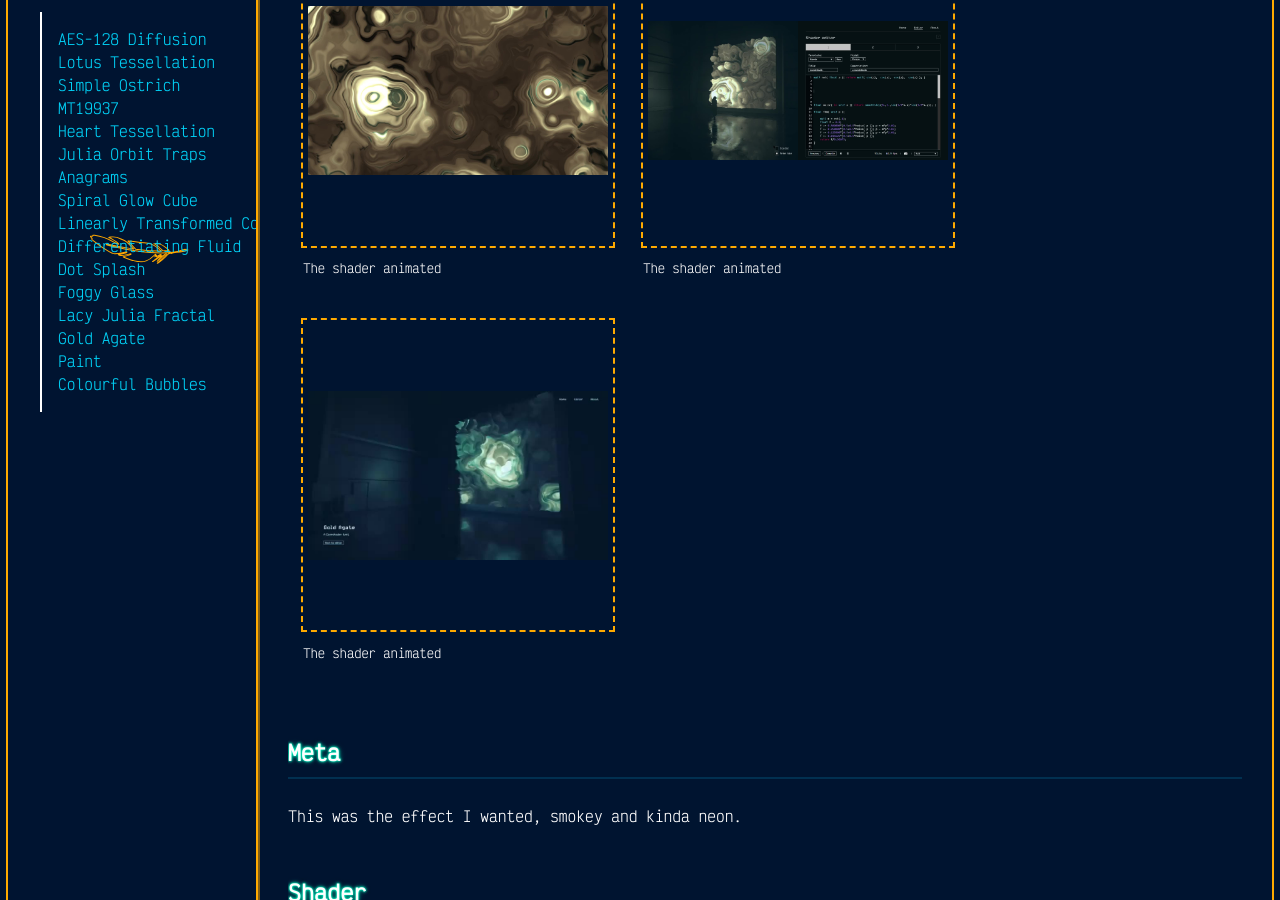
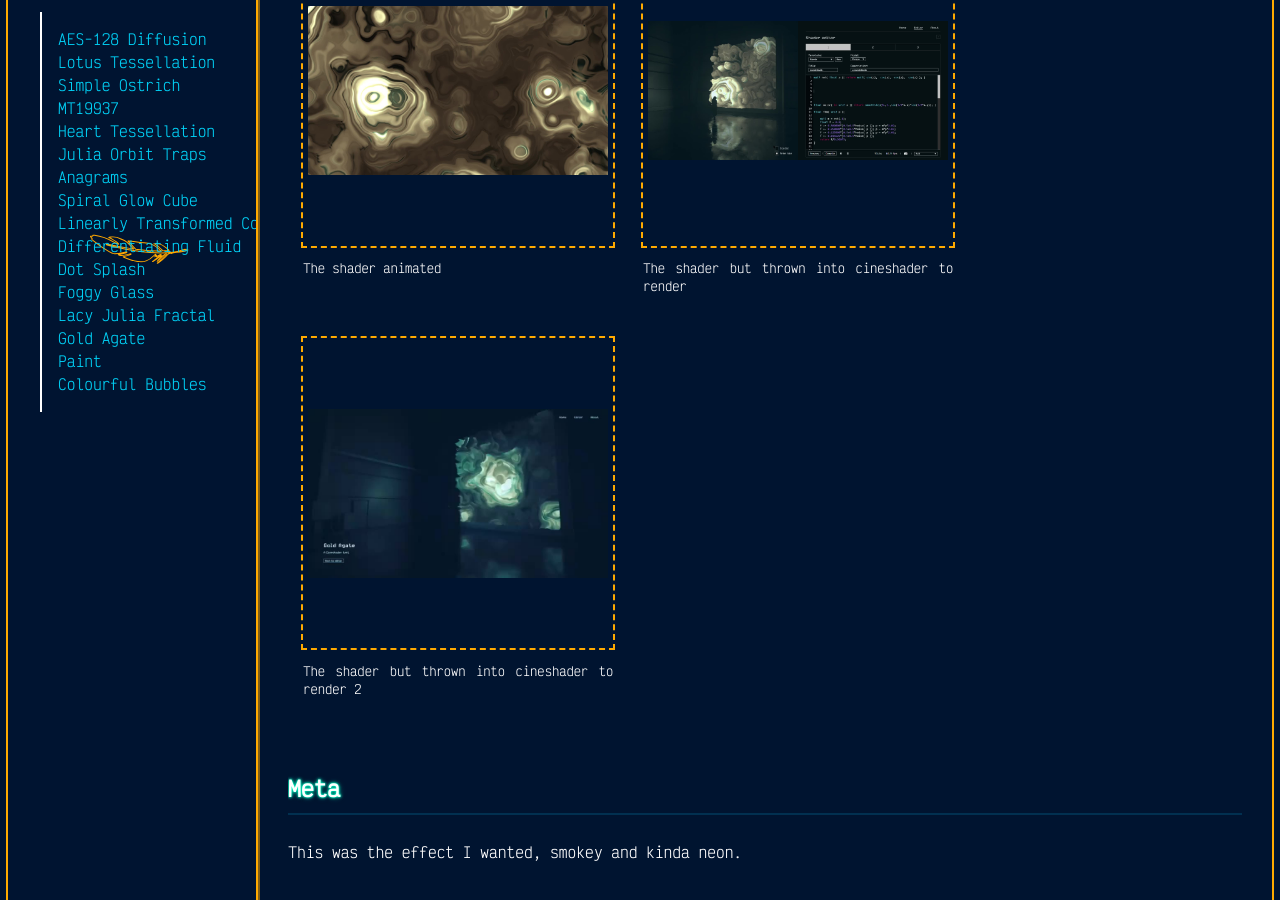
Before and after one commit to JuliaPoo/juliapoo.github.io, a Jekyll site: the page built from _art/2018-09-30-gold-agate.md, in a window 1280 px wide and 900 px high, scrolled down 568 px. Built offline with Jekyll 4.4.1, drawn with Linux system fonts in a browser that asks for light colours; formulas are drawn with MathJax 3.

Commit message:
Updated gold agate desc

```diff
--- a/_art/2018-09-30-gold-agate.md
+++ b/_art/2018-09-30-gold-agate.md
@@ -17,14 +17,14 @@ gallery:
       preview-url: /assets/art/2018-09-30-gold-agate/1-preview.jpg
 
     - url: /assets/art/2018-09-30-gold-agate/2.mp4
-      alt: The shader animated
-      desc: The shader animated
+      alt: The shader but thrown into cineshader to render
+      desc: The shader but thrown into cineshader to render
       type: video/mp4
       preview-url: /assets/art/2018-09-30-gold-agate/2-preview.jpg
 
     - url: /assets/art/2018-09-30-gold-agate/3.mp4
-      alt: The shader animated
-      desc: The shader animated
+      alt: The shader but thrown into cineshader to render 2
+      desc: The shader but thrown into cineshader to render 2
       type: video/mp4
       preview-url: /assets/art/2018-09-30-gold-agate/3-preview.jpg
 
```
